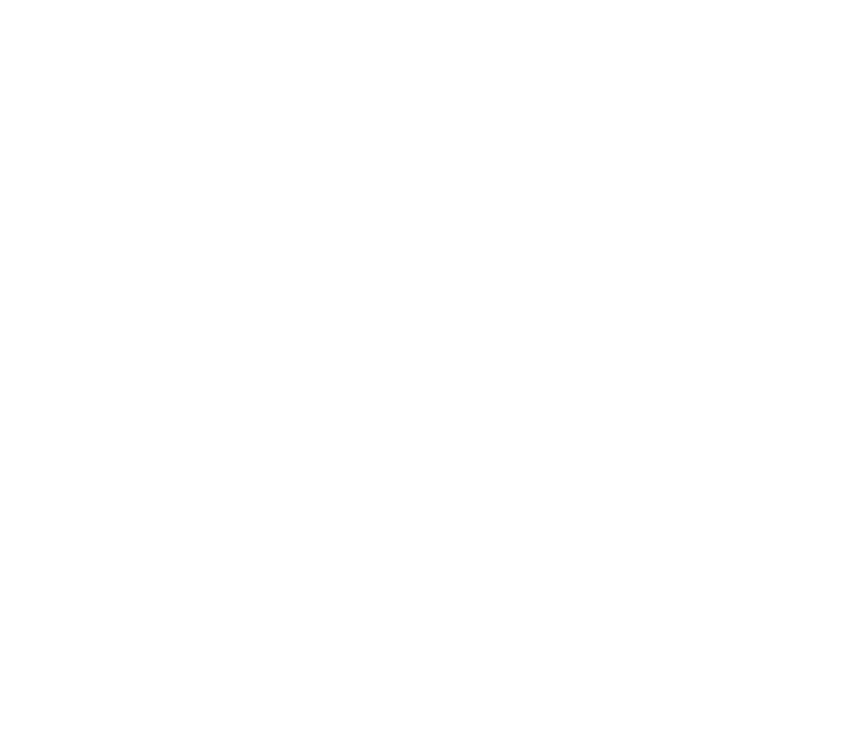
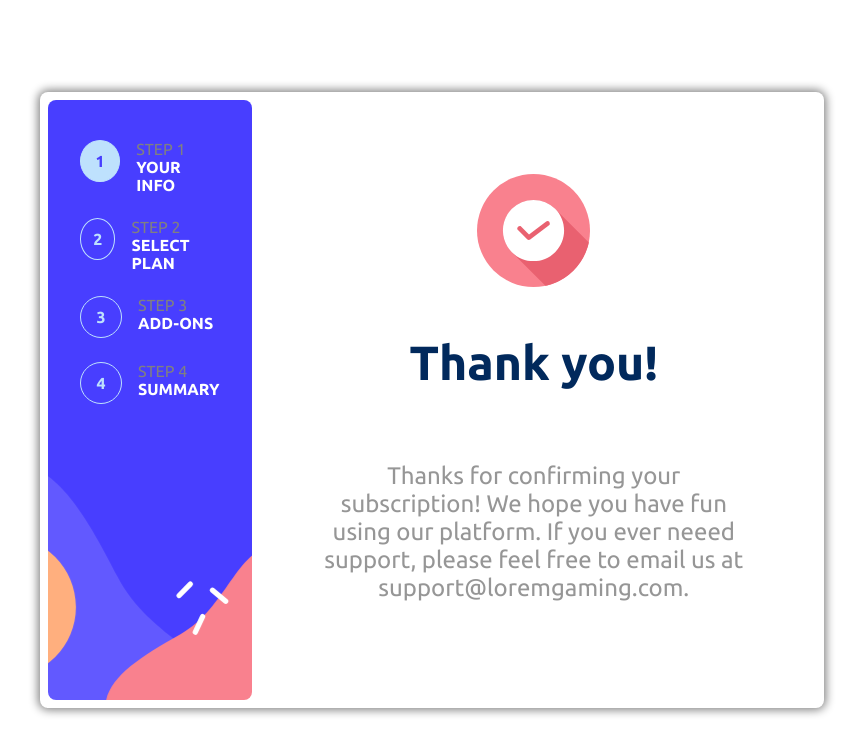
Before and after one commit to TsilaAllaoui/FrontendMentor-MultiStep-Form-challenge, a React (Vite) app: page /end in a window 1280 px wide. Before the commit this address had no page. Shown: the top 754 px of the page, without its empty margins (208-1071 px from the left). Built offline with nearby package versions, Linux system fonts and the light colour scheme.

Commit message:
Finished desktop mode

```diff
--- a/src/App.tsx
+++ b/src/App.tsx
@@ -10,6 +10,7 @@
 import UserInfos from "./models/UserInfos";
 import { UserPlan } from "./models/PlanModel";
 import { UserAddon } from "./models/AddonModel";
+import End from "./components/End";
 
 function App() {
   const steps: Step[] = [
@@ -26,6 +27,8 @@
     email: "unknown",
     phone: "unknown",
   });
+  console.log(userInfos); // To prevent error for deployment
+
   const [userPlan, setUserPlan] = useState<UserPlan>({
     name: "unknown",
     price: -1,
@@ -80,6 +83,12 @@
               />
             }
           />
+          <Route
+            path="end"
+            element={
+              <End />
+            }
+          />
         </Route>
       </Routes>
     </div>
--- /dev/null
+++ b/src/components/End.tsx
@@ -0,0 +1,12 @@
+import "../styles/End.scss";
+import thankYou from "../assets/images/icon-thank-you.svg"
+
+const End = () => {
+    return <div id="end">
+        <img src={thankYou} alt="thank-you" />
+        <p>Thank you!</p>
+        <p>Thanks for confirming your subscription! We hope you have fun using our platform. If you ever neeed support, please feel free to email us at support@loremgaming.com.</p>
+    </div>
+}
+
+export default End;
--- a/src/components/Step1.tsx
+++ b/src/components/Step1.tsx
@@ -20,7 +20,7 @@
 
     const handleChange = (e: React.ChangeEvent<HTMLInputElement>) => {
         if (e.currentTarget.value == "") {
-            e.currentTarget.style.outline = "solid 1.5px rgb(212, 64, 80)";
+            e.currentTarget.style.border = "solid 1.5px rgb(212, 64, 80)";
             const divErrorElement = e.currentTarget.previousSibling as HTMLDivElement;
             const errorElement = divErrorElement.lastElementChild as HTMLDivElement;
             errorElement.textContent = "This field is required";
@@ -30,7 +30,7 @@
     };
 
     const VerifyInput = (input: HTMLInputElement) => {
-        input.style.outline = "solid 1.5px rgb(212, 64, 80)";
+        input.style.border = "solid 1.5px rgb(212, 64, 80)";
         const divErrorElement = input
             .previousSibling as HTMLDivElement;
         const errorElement = divErrorElement.lastElementChild as HTMLDivElement;
@@ -51,6 +51,27 @@
                 errorElement.textContent = "Must be a valid email";
                 return true;
             } else {
+                emailRef.current!.style.border = "solid 1.5px rgb(1, 41, 92)";
+                errorElement.textContent = "";
+            }
+        }
+        return false;
+    };
+
+    const verifyPhoneNumber = () => {
+        const value = phoneRef.current!.value;
+        const divErrorElement = phoneRef.current!.previousSibling as HTMLDivElement;
+        const errorElement = divErrorElement.lastElementChild as HTMLDivElement;
+        if (value != "") {
+            if (
+                (value[0] != "+" && isNaN(Number(value.slice(1)))) || (value[0] == "+" && isNaN(Number(value.slice(1))))
+            ) {
+                phoneRef.current!.style.border = "solid 1.5px rgb(212, 64, 80)";
+                errorElement.textContent = "Must be a valid phone number";
+                return true;
+            }
+            else {
+                phoneRef.current!.style.border = "solid 1.5px rgba(128, 128, 128, 0.628)";
                 errorElement.textContent = "";
             }
         }
@@ -59,9 +80,15 @@
 
     const verifyInputs = () => {
         let errorFound = false;
+        let phoneError = false;
         if (nameRef.current!.value == "") {
             VerifyInput(nameRef.current!);
             errorFound = true;
+        } else {
+            nameRef.current!.style.border = "solid 1.5px rgba(128, 128, 128, 0.628)";
+            const divErrorElement = nameRef.current!.previousSibling as HTMLDivElement;
+            const errorElement = divErrorElement.lastElementChild as HTMLDivElement;
+            errorElement.textContent = "";
         }
         if (emailRef.current!.value == "") {
             VerifyInput(emailRef.current!);
@@ -72,8 +99,10 @@
         if (phoneRef.current!.value == "") {
             VerifyInput(phoneRef.current!);
             errorFound = true;
+        } else {
+            phoneError = verifyPhoneNumber();
         }
-        return errorFound;
+        return errorFound || phoneError;
     };
 
     const navigate = useNavigate();
@@ -110,6 +139,7 @@
                     placeholder="e.g.Stephen King"
                     ref={nameRef}
                     onChange={handleChange}
+                    onFocus={(e) => { e.currentTarget.style.border = "solid 1.5px rgb(1, 41, 92)" }}
                 />
             </div>
             <div className="input">
@@ -122,6 +152,7 @@
                     placeholder="e.g.stephenking@lorem.com"
                     ref={emailRef}
                     onChange={handleChange}
+                    onFocus={(e) => { e.currentTarget.style.border = "solid 1.5px rgb(1, 41, 92)" }}
                 />
             </div>
             <div className="input">
@@ -134,6 +165,7 @@
                     placeholder="e.g.+1234567890"
                     ref={phoneRef}
                     onChange={handleChange}
+                    onFocus={(e) => { e.currentTarget.style.border = "solid 1.5px rgb(1, 41, 92)" }}
                 />
             </div>
             <div id="button-container">
--- a/src/components/Step4.tsx
+++ b/src/components/Step4.tsx
@@ -16,7 +16,7 @@
   const navigate = useNavigate();
 
   const next = () => {
-    navigate("/validation");
+    navigate("/end");
   };
 
   const previous = () => {
--- /dev/null
+++ b/src/styles/End.scss
@@ -0,0 +1,38 @@
+@keyframes fade-in {
+    from {
+        opacity: 0;
+    }
+
+    to {
+        opacity: 1;
+    }
+}
+
+#end {
+    display: flex;
+    flex-direction: column;
+    justify-content: center;
+    align-items: center;
+    width: 100%;
+    animation: fade-in 1000ms ease-in-out forwards;
+
+    img {
+        width: 20%;
+    }
+
+    p {
+        &:first-of-type {
+            color: rgb(1, 41, 92);
+            font-size: 3rem;
+            font-family: "Ubuntu Bold";
+        }
+
+        &:last-of-type {
+            color: rgba(128, 128, 128, 0.828);
+            font-size: 1.5rem;
+            font-family: "Ubuntu Regular";
+            width: 75%;
+            text-align: center;
+        }
+    }
+}
--- a/src/styles/Step1.scss
+++ b/src/styles/Step1.scss
@@ -58,14 +58,14 @@
       margin-top: 0.5rem;
       height: 2.75rem;
       border-radius: 0.5rem;
-      border: solid 1px rgba(128, 128, 128, 0.431);
+      border: solid 1.5px rgba(128, 128, 128, 0.431);
       font-family: "Ubuntu Medium";
       width: calc(100% - 1rem);
       padding-left: 1rem;
       color: rgb(1, 41, 92);
 
-      &:focus-visible {
-        outline: solid 1.5px rgb(1, 41, 92);
+      &:focus {
+        border: solid 1.5px rgb(1, 41, 92);
         font-family: "Ubuntu Bold";
       }
     }
```
